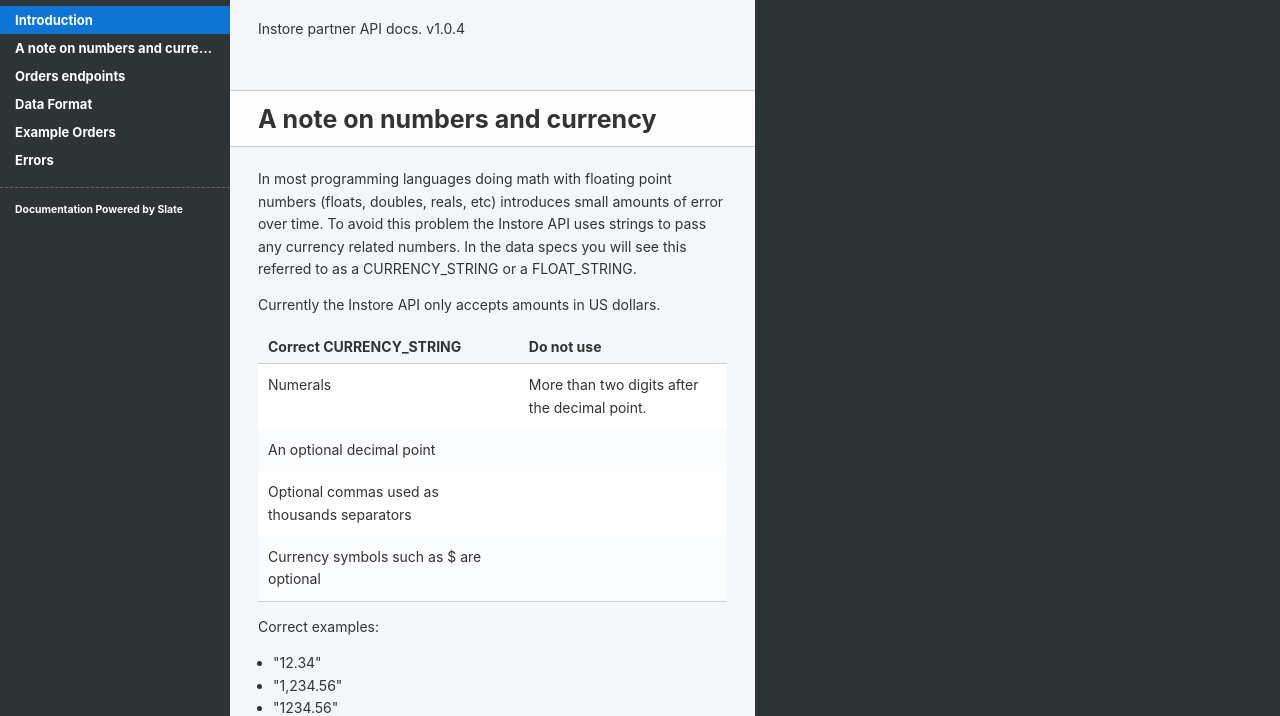
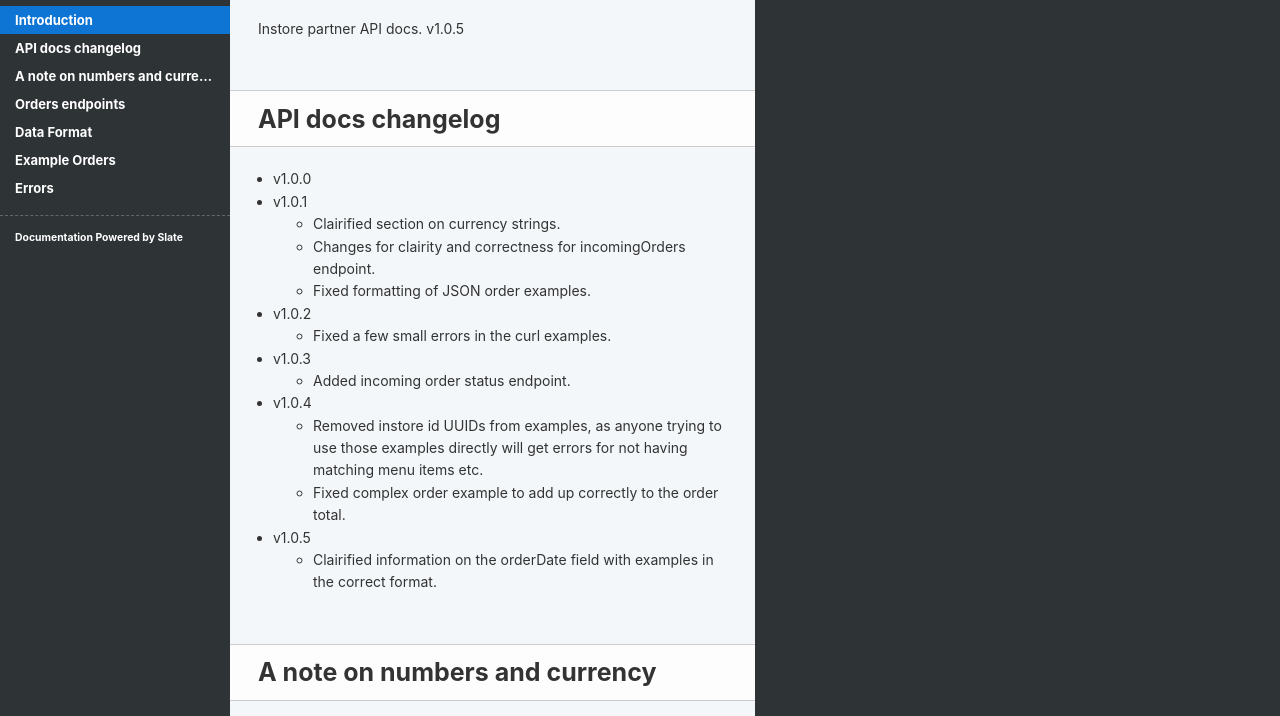
Before and after one commit to instore/instore.github.io, a plain HTML site: page index.html in a window 1280 px wide. Shown: the part 59-775 px from the top of the page. Drawn offline with Linux system fonts and the light colour scheme.

Commit message:
Version 1.0.5.

```diff
--- a/index.html
+++ b/index.html
@@ -222,6 +222,9 @@
             <a href="#introduction" class="toc-h1 toc-link" data-title="Introduction">Introduction</a>
           </li>
           <li>
+            <a href="#api-docs-changelog" class="toc-h1 toc-link" data-title="API docs changelog">API docs changelog</a>
+          </li>
+          <li>
             <a href="#a-note-on-numbers-and-currency" class="toc-h1 toc-link" data-title="A note on numbers and currency">A note on numbers and currency</a>
           </li>
           <li>
@@ -281,7 +284,39 @@
       <div class="dark-box"></div>
       <div class="content">
         <h1 id='introduction'>Introduction</h1>
-<p>Instore partner API docs.  v1.0.4</p>
+<p>Instore partner API docs.  v1.0.5</p>
+<h1 id='api-docs-changelog'>API docs changelog</h1>
+<ul>
+<li>v1.0.0</li>
+<li>v1.0.1
+
+<ul>
+<li>Clairified section on currency strings.</li>
+<li>Changes for clairity and correctness for incomingOrders endpoint.</li>
+<li>Fixed formatting of JSON order examples.<br></li>
+</ul></li>
+<li>v1.0.2
+
+<ul>
+<li>Fixed a few small errors in the curl examples.</li>
+</ul></li>
+<li>v1.0.3
+
+<ul>
+<li>Added incoming order status endpoint.</li>
+</ul></li>
+<li>v1.0.4
+
+<ul>
+<li>Removed instore id UUIDs from examples, as anyone trying to use those examples directly will get errors for not having matching menu items etc.</li>
+<li>Fixed complex order example to add up correctly to the order total.</li>
+</ul></li>
+<li>v1.0.5
+
+<ul>
+<li>Clairified information on the orderDate field with examples in the correct format.</li>
+</ul></li>
+</ul>
 <h1 id='a-note-on-numbers-and-currency'>A note on numbers and currency</h1>
 <p>In most programming languages doing math with floating point numbers (floats, doubles, reals, etc) introduces small amounts of error over time.  To avoid this problem the Instore API uses strings to pass any currency related numbers.  In the data specs you will see this referred to as a CURRENCY_STRING or a FLOAT_STRING.</p>
 
@@ -455,7 +490,16 @@ https://some.instore.server.com/incomingOrders/summary/:locationId?date<span cla
 <h3 id='ordertype'>orderType</h3>
 <p>Required.  One of [ &#39;forHere&#39;, &#39;delivery&#39;, &#39;takeout&#39; ]</p>
 <h3 id='orderdate'>orderDate</h3>
-<p>Required.  Date and time conforming to ISO 8601.  Used to determine age of order and to look order up by date in reporting.</p>
+<p>Required.  Date and time conforming to ISO 8601.  Used to determine age of order and to look up the order by date in reporting.  Note that Instore&#39;s date parser (Apple&#39;s NSDateFormatter) is rather picky.  It is best to exactly conform to the example formats below.</p>
+
+<p>In most cases Instore presents dates to merchants in the local time zone of the business.  Dates submitted in a different time zone will be converted to &quot;merchant local time&quot; by Instore.</p>
+
+<p>Examples of correctly formatted dates.</p>
+
+<ul>
+<li>2017-05-05T15:00:00-0500</li>
+<li>2017-05-05T20:00:00Z</li>
+</ul>
 <h3 id='orderlines'>orderLines</h3>
 <p>See OrderLine.  OrderLines on receipts etc. will appear in the same sort order as in this array.</p>
 <h3 id='ordersource'>orderSource</h3>
```
